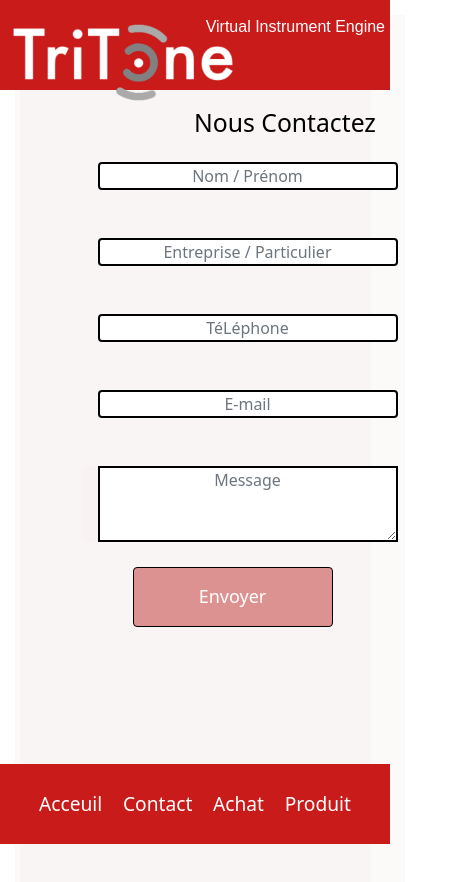
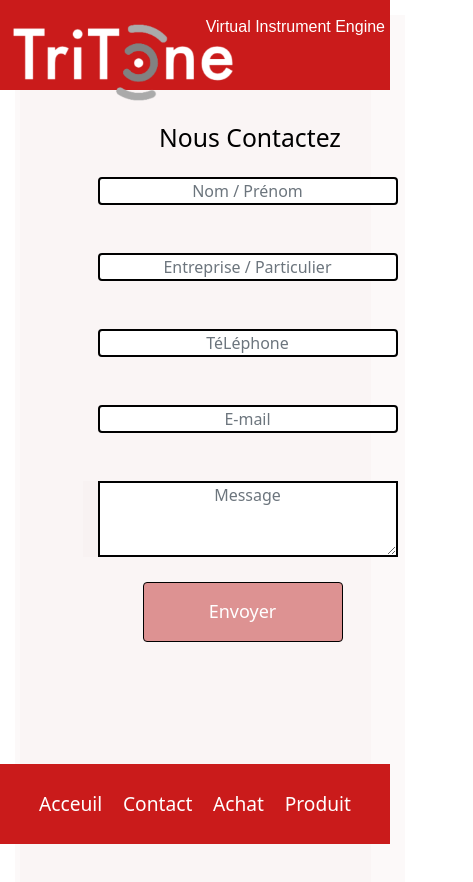
Before and after one commit to ArnaudDes63/Site-Tritone, a Vue app: page /MaPageContact in a window 390 px wide. Shown: the top 882 px of the page, 473 px wide, since content can reach past the window. Built offline with nearby package versions, Linux system fonts and the light colour scheme.

Commit message:
Update MaPageContact.vue

```diff
--- a/src/components/MaPageContact.vue
+++ b/src/components/MaPageContact.vue
@@ -152,21 +152,26 @@ label{
 
     .h2{
         position: relative;
+        right: 50px;
         width: 375px;
+        margin: 30px;
+
     }
 
     .btn{
         position: relative;
         display: block;
         width: 200px;
-        margin: 50px;
         top: 10px;
-    }
+        margin: 60px;
 
-    *{
-            position: relative;
+        }
+        *{
+
             width: 100%;
-     }
+        }
 }
 
+
+
 </style>
```
